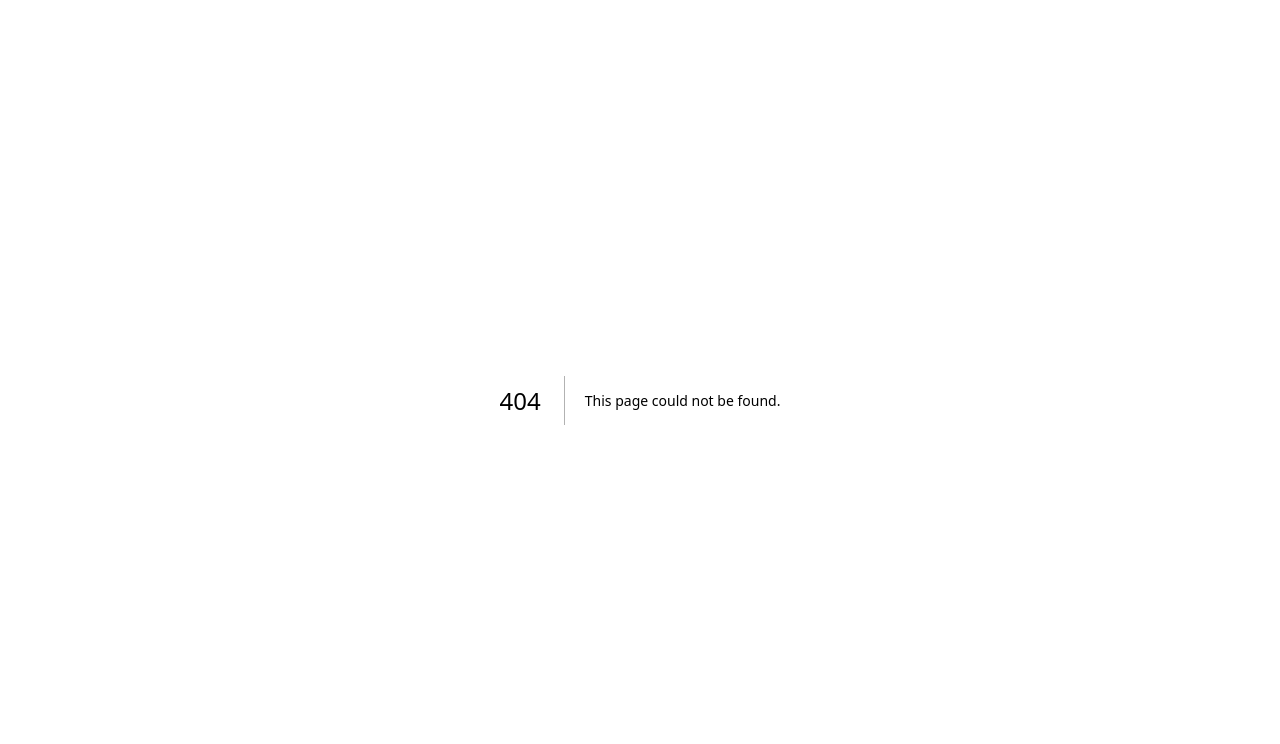
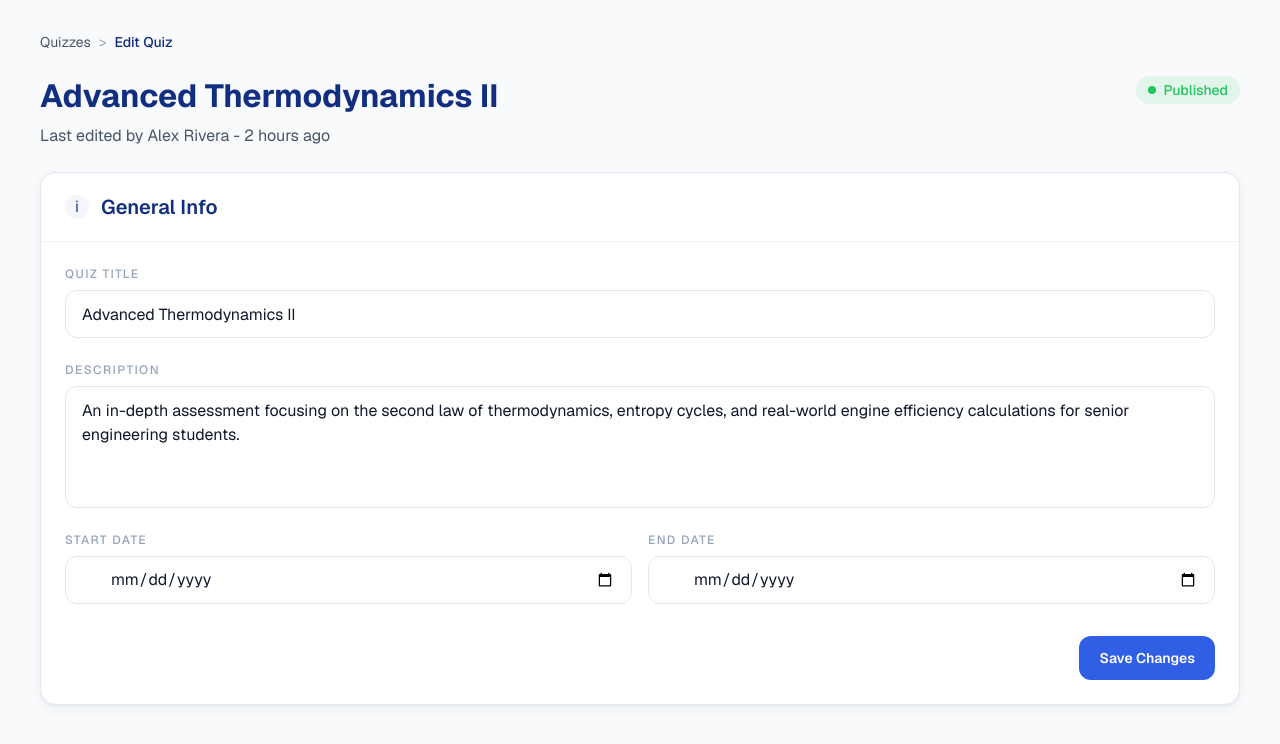
Before and after one commit to MoHatemTC/quiz-service-internship-round-1-front-end, a Next.js app: page /admin/dashboard/edit/advanced-calculus-basics in a window 1280 px wide. Before the commit this address had no page. Shown: the top 744 px of the page. Built offline with nearby package versions, Linux system fonts and the light colour scheme.

Commit message:
implemented the edit quiz page for admin

```diff
--- /dev/null
+++ b/app/admin/dashboard/edit/[id]/page.tsx
@@ -0,0 +1,75 @@
+import Link from 'next/link';
+import QuizEditGeneralInfo from '@/components/dashboard/QuizEditGeneralInfo';
+
+type EditQuizPageProps = {
+  params: Promise<{ id: string }>;
+};
+
+type MockQuizData = {
+  id: string;
+  title: string;
+  description: string;
+  status: 'PUBLISHED' | 'DRAFT';
+  updatedBy: string;
+  updatedAt: string;
+  startDate: string;
+  endDate: string;
+};
+
+const MOCK_QUIZ_DATA: MockQuizData = {
+  id: 'advanced-thermodynamics-ii',
+  title: 'Advanced Thermodynamics II',
+  description:
+    'An in-depth assessment focusing on the second law of thermodynamics, entropy cycles, and real-world engine efficiency calculations for senior engineering students.',
+  status: 'PUBLISHED',
+  updatedBy: 'Alex Rivera',
+  updatedAt: '2 hours ago',
+  startDate: '09/01/2026',
+  endDate: '09/30/2026',
+};
+
+export default async function EditPage({ params }: EditQuizPageProps) {
+  const { id } = await params;
+  const quiz = id === MOCK_QUIZ_DATA.id ? MOCK_QUIZ_DATA : { ...MOCK_QUIZ_DATA, id };
+
+  return (
+    <main className="min-h-screen bg-background text-foreground">
+      <section className="mx-auto flex w-full max-w-7xl flex-col gap-6 px-6 py-8 lg:px-10">
+        <nav aria-label="Breadcrumb" className="text-small text-foreground-secondary">
+          <ol className="flex items-center gap-2">
+            <li>
+              <Link href="/admin/dashboard" className="transition-colors hover:text-primary-700">
+                Quizzes
+              </Link>
+            </li>
+            <li aria-hidden="true" className="text-muted">
+              &gt;
+            </li>
+            <li className="font-medium text-primary-800">Edit Quiz</li>
+          </ol>
+        </nav>
+
+        <div className="flex flex-col gap-4 sm:flex-row sm:items-start sm:justify-between">
+          <div className="space-y-2">
+            <h1 className="text-h1 text-primary-800">{quiz.title}</h1>
+            <p className="text-body text-foreground-secondary">
+              Last edited by {quiz.updatedBy} - {quiz.updatedAt}
+            </p>
+          </div>
+
+          <div className="inline-flex items-center gap-2 self-start rounded-full bg-success/10 px-3 py-1 text-small font-medium text-success">
+            <span className="h-2 w-2 rounded-full bg-success" aria-hidden="true" />
+            {quiz.status === 'PUBLISHED' ? 'Published' : 'Draft'}
+          </div>
+        </div>
+
+        <QuizEditGeneralInfo
+          title={quiz.title}
+          description={quiz.description}
+          startDate={quiz.startDate}
+          endDate={quiz.endDate}
+        />
+      </section>
+    </main>
+  );
+}
--- a/components/dashboard/QuizActions.tsx
+++ b/components/dashboard/QuizActions.tsx
@@ -1,12 +1,10 @@
 'use client';
+
+import Link from 'next/link';
 
 function QuizCardActions({ id, title }: { id: string; title: string }) {
   const handlePreview = () => {
     console.log('Preview quiz:', id);
-  };
-
-  const handleEdit = () => {
-    console.log('Edit quiz:', id);
   };
 
   const handleDelete = () => {
@@ -23,14 +21,13 @@ function QuizCardActions({ id, title }: { id: string; title: string }) {
       >
         View
       </button>
-      <button
-        type="button"
+      <Link
+        href={`/admin/dashboard/edit/${id}`}
         className="quiz-action-button"
         aria-label={`Edit ${title}`}
-        onClick={handleEdit}
       >
         Edit
-      </button>
+      </Link>
       <button
         type="button"
         className="quiz-action-button danger"
--- /dev/null
+++ b/components/dashboard/QuizEditGeneralInfo.tsx
@@ -0,0 +1,87 @@
+import type { ReactNode } from 'react';
+
+import Card from '@/components/ui/Card';
+
+type QuizEditGeneralInfoProps = {
+  title: string;
+  description: string;
+  startDate: string;
+  endDate: string;
+};
+
+function FieldLabel({ children }: { children: ReactNode }) {
+  return <span className="text-caption uppercase tracking-[0.12em] text-muted">{children}</span>;
+}
+
+function QuizEditGeneralInfo({ title, description, startDate, endDate }: QuizEditGeneralInfoProps) {
+  return (
+    <Card className="p-0">
+      <form className="flex flex-col">
+        <div className="border-b border-divider px-6 py-5">
+          <div className="flex items-center gap-3">
+            <span
+              className="inline-flex h-6 w-6 items-center justify-center rounded-full bg-primary-50 text-primary-700"
+              aria-hidden="true"
+            >
+              i
+            </span>
+            <h2 className="text-h3 text-primary-800">General Info</h2>
+          </div>
+        </div>
+
+        <div className="grid gap-6 px-6 py-6">
+          <div className="grid gap-2">
+            <FieldLabel>Quiz Title</FieldLabel>
+            <input
+              type="text"
+              defaultValue={title}
+              className="h-12 rounded-xl border border-border bg-white px-4 text-body text-foreground shadow-none outline-none transition-colors placeholder:text-muted focus:border-primary-300 focus:ring-2 focus:ring-primary-200/70"
+            />
+          </div>
+
+          <div className="grid gap-2">
+            <FieldLabel>Description</FieldLabel>
+            <textarea
+              defaultValue={description}
+              rows={4}
+              className="min-h-28 resize-none rounded-xl border border-border bg-white px-4 py-3 text-body text-foreground shadow-none outline-none transition-colors placeholder:text-muted focus:border-primary-300 focus:ring-2 focus:ring-primary-200/70"
+            />
+          </div>
+
+          <div className="grid gap-4 md:grid-cols-2">
+            <div className="grid gap-2">
+              <FieldLabel>Start Date</FieldLabel>
+              <input
+                type="date"
+                defaultValue={startDate}
+                placeholder="MM/DD/YYYY"
+                className="h-12 w-full rounded-xl border border-border bg-white px-4 pl-11 text-body text-foreground shadow-none outline-none transition-colors placeholder:text-muted focus:border-primary-300 focus:ring-2 focus:ring-primary-200/70"
+              />
+            </div>
+
+            <div className="grid gap-2">
+              <FieldLabel>End Date</FieldLabel>
+              <input
+                type="date"
+                defaultValue={endDate}
+                placeholder="MM/DD/YYYY"
+                className="h-12 w-full rounded-xl border border-border bg-white px-4 pl-11 text-body text-foreground shadow-none outline-none transition-colors placeholder:text-muted focus:border-primary-300 focus:ring-2 focus:ring-primary-200/70"
+              />
+            </div>
+          </div>
+
+          <div className="flex justify-end pt-2">
+            <button
+              type="submit"
+              className="inline-flex min-h-11 items-center justify-center rounded-xl bg-primary-500 px-5 text-small font-semibold text-white transition-colors hover:bg-primary-600 focus:outline-none focus-visible:ring-2 focus-visible:ring-primary-300/70"
+            >
+              Save Changes
+            </button>
+          </div>
+        </div>
+      </form>
+    </Card>
+  );
+}
+
+export default QuizEditGeneralInfo;
```
